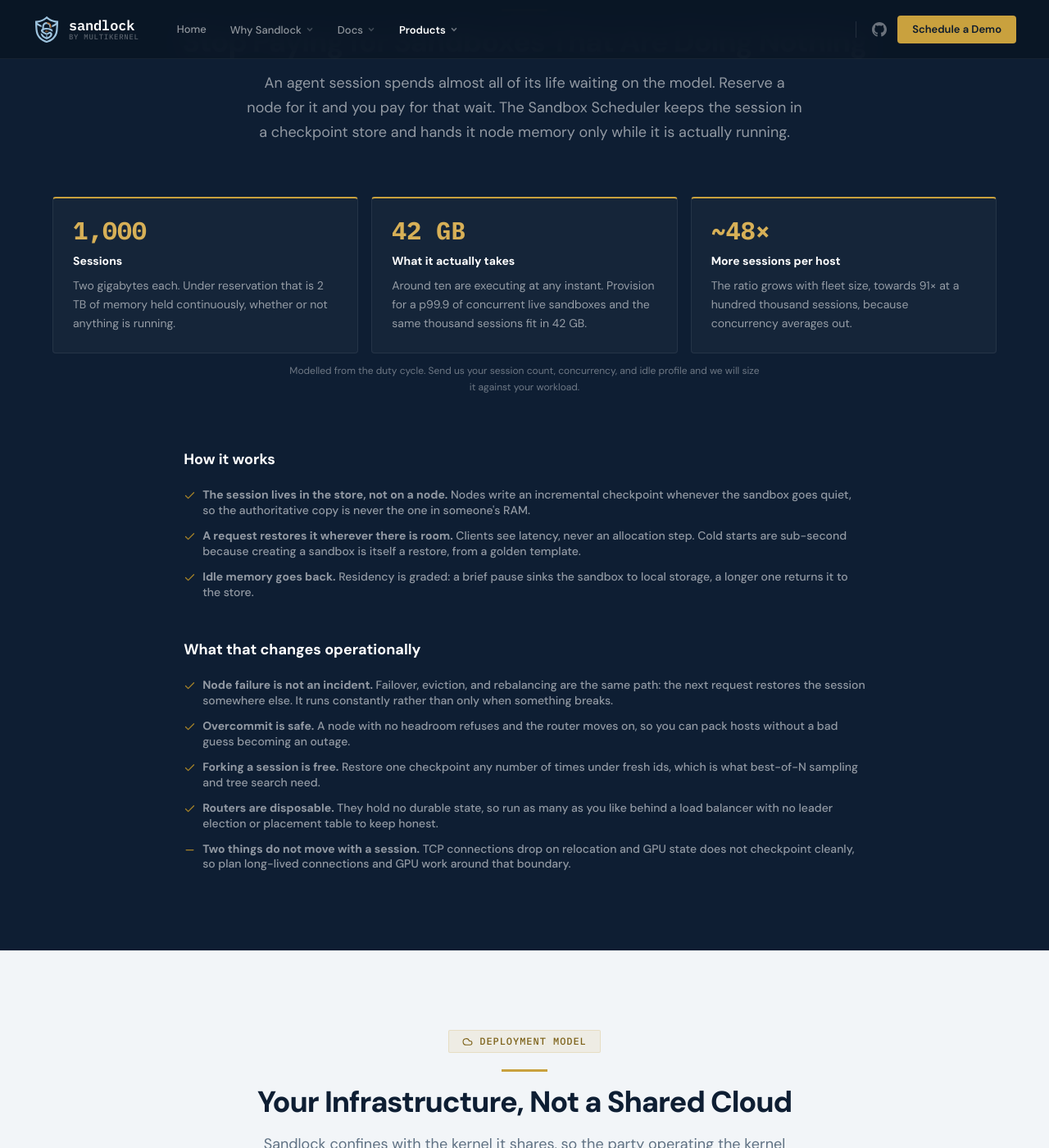
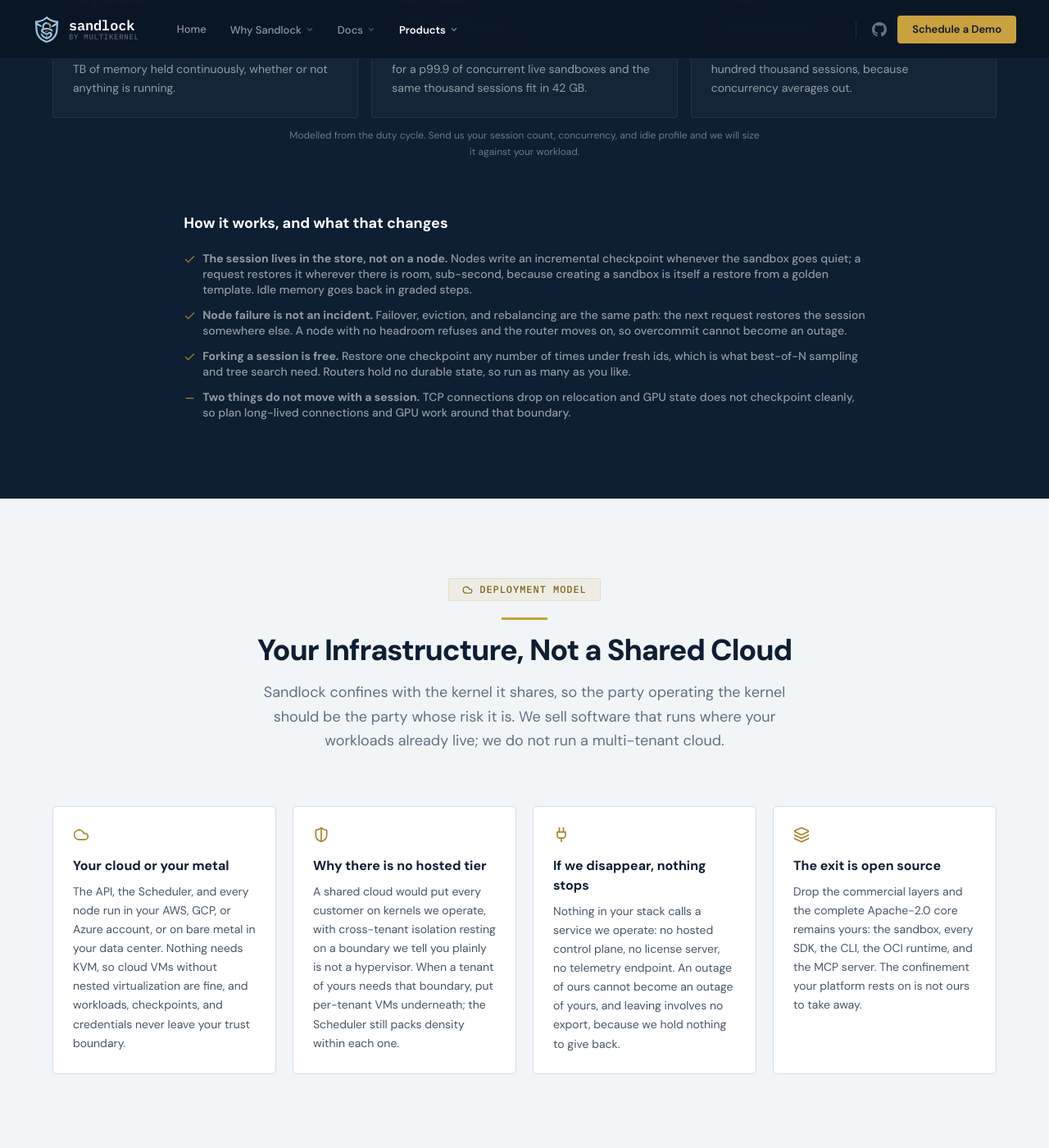
Before and after one commit to multikernel/sandlock.io, a Jekyll site: the page built from enterprise.html, in a window 1280 px wide and 1400 px high, scrolled down 2739 px. Shown: the whole window at 82% size. Built offline with Jekyll 4.4.1, drawn with Linux system fonts in a browser that asks for light colours; some of the changed text lies outside the part shown.

Commit message:
Add the no-cloud-dependency claims, and compact the enterprise page

```diff
--- a/enterprise.html
+++ b/enterprise.html
@@ -268,8 +268,7 @@
                     <span class="tag">Apache-2.0</span>
                 </div>
                 <div class="layer-body">
-                    <p>The sandbox itself: Landlock, seccomp-bpf, the supervisor, copy-on-write, the network and HTTP ACLs, credential injection, and the handler API. Every interface, from the CLI through Python, Rust, Go, the OCI runtime, and the MCP server, is in the open-source project.</p>
-                    <p><strong>Nothing on this site's documentation is gated.</strong> Apache-2.0, patent grant included, free at any scale. If you run Sandlock on your own machines and never talk to us, that is a supported outcome, not a trial.</p>
+                    <p>The sandbox itself: Landlock, seccomp-bpf, the supervisor, copy-on-write, the ACLs, credential injection, the handler API, and every interface from the CLI through the SDKs, the OCI runtime, and the MCP server. <strong>Nothing is gated.</strong> Apache-2.0 with patent grant, free at any scale; running it forever without talking to us is a supported outcome, not a trial.</p>
                 </div>
             </div>
 
@@ -279,8 +278,7 @@
                     <span class="tag commercial">Commercial</span>
                 </div>
                 <div class="layer-body">
-                    <p>An HTTP API over the core API, plus client SDKs. It turns a local library call into a remote one: create a sandbox from a container image, run commands in it, move files in and out, checkpoint it, and reconnect to it later from a different process or a different machine.</p>
-                    <p>This is the layer where sandboxes stop being a function call and start being <strong>infrastructure with identity, lifetime, and access control</strong>.</p>
+                    <p>An HTTP API over the core, plus client SDKs: create a sandbox from a container image, run commands in it, move files in and out, checkpoint it, and reconnect later from another process or machine. The layer where sandboxes stop being a function call and start being <strong>infrastructure with identity, lifetime, and access control</strong>.</p>
                 </div>
             </div>
 
@@ -290,8 +288,7 @@
                     <span class="tag commercial">Commercial</span>
                 </div>
                 <div class="layer-body">
-                    <p>Places sandboxes across a fleet. It treats a sandbox's home as a checkpoint store rather than a node, so a node lends memory for the duration of a call and takes it back afterwards.</p>
-                    <p>For a workload that is idle over 99% of the time, that difference is the entire economics of running it.</p>
+                    <p>Places sandboxes across a fleet, treating a sandbox's home as a checkpoint store rather than a node: a node lends memory for the duration of a call and takes it back afterwards. For a workload that is idle over 99% of the time, that difference is the entire economics of running it.</p>
                 </div>
             </div>
         </div>
@@ -311,16 +308,12 @@
 
         <div class="cap-grid">
             <div class="cap">
-                <h3><i data-lucide="globe"></i>Any language, over HTTP</h3>
-                <p>The core is Rust with bindings. The API is a REST surface with an API key, so a caller needs no Landlock, no Linux, and no FFI.</p>
+                <h3><i data-lucide="globe"></i>Any language, with scoped keys</h3>
+                <p>A REST surface, so a caller needs no Landlock, no Linux, and no FFI. Keys carry fine-grained scopes across create, exec, files, checkpoints, and MCP, with per-key usage accounting.</p>
             </div>
             <div class="cap">
                 <h3><i data-lucide="save"></i>Sandboxes that outlive the call</h3>
-                <p>A sandbox has an id and persists across runs. Files written by one call are there for the next. Disconnect, then reconnect from another process entirely.</p>
-            </div>
-            <div class="cap">
-                <h3><i data-lucide="camera"></i>Checkpoint and restore</h3>
-                <p>Save a named checkpoint, stop the sandbox, and bring it back later. The same mechanism the Sandbox Scheduler uses to move a sandbox between nodes.</p>
+                <p>A sandbox has an id, persists across runs, and can be reconnected from another process entirely. Named checkpoints stop it and bring it back later, the same mechanism the Scheduler uses to move it between nodes.</p>
             </div>
             <div class="cap">
                 <h3><i data-lucide="container"></i>Container images as the rootfs</h3>
@@ -333,10 +326,6 @@
             <div class="cap">
                 <h3><i data-lucide="bot"></i>Remote MCP</h3>
                 <p>Native MCP transports, so Claude Desktop, Cursor, or any MCP client points at the API directly. Register your own Python tools; each call runs in its own sandbox.</p>
-            </div>
-            <div class="cap">
-                <h3><i data-lucide="key-round"></i>Scoped keys and usage</h3>
-                <p>Keys carry fine-grained scopes covering create, exec, read, files, checkpoints, tools, and MCP, with per-key usage accounting behind them.</p>
             </div>
             <div class="cap">
                 <h3><i data-lucide="git-branch"></i>Pipelines across stages</h3>
@@ -378,19 +367,11 @@
         <p class="table-note" style="color: rgba(255,255,255,0.4); text-align: center; max-width: 70ch; margin-left: auto; margin-right: auto;">Modelled from the duty cycle. Send us your session count, concurrency, and idle profile and we will size it against your workload.</p>
 
         <div style="max-width: 76ch; margin: var(--space-16) auto 0;">
-            <h3 style="font-size: var(--text-lg); font-weight: 700; color: white; margin-bottom: var(--space-5);">How it works</h3>
+            <h3 style="font-size: var(--text-lg); font-weight: 700; color: white; margin-bottom: var(--space-5);">How it works, and what that changes</h3>
             <div class="capability-features">
-                <div class="feature-item"><i data-lucide="check"></i><span><strong>The session lives in the store, not on a node.</strong> Nodes write an incremental checkpoint whenever the sandbox goes quiet, so the authoritative copy is never the one in someone's RAM.</span></div>
-                <div class="feature-item"><i data-lucide="check"></i><span><strong>A request restores it wherever there is room.</strong> Clients see latency, never an allocation step. Cold starts are sub-second because creating a sandbox is itself a restore, from a golden template.</span></div>
-                <div class="feature-item"><i data-lucide="check"></i><span><strong>Idle memory goes back.</strong> Residency is graded: a brief pause sinks the sandbox to local storage, a longer one returns it to the store.</span></div>
-            </div>
-
-            <h3 style="font-size: var(--text-lg); font-weight: 700; color: white; margin: var(--space-12) 0 var(--space-5);">What that changes operationally</h3>
-            <div class="capability-features">
-                <div class="feature-item"><i data-lucide="check"></i><span><strong>Node failure is not an incident.</strong> Failover, eviction, and rebalancing are the same path: the next request restores the session somewhere else. It runs constantly rather than only when something breaks.</span></div>
-                <div class="feature-item"><i data-lucide="check"></i><span><strong>Overcommit is safe.</strong> A node with no headroom refuses and the router moves on, so you can pack hosts without a bad guess becoming an outage.</span></div>
-                <div class="feature-item"><i data-lucide="check"></i><span><strong>Forking a session is free.</strong> Restore one checkpoint any number of times under fresh ids, which is what best-of-N sampling and tree search need.</span></div>
-                <div class="feature-item"><i data-lucide="check"></i><span><strong>Routers are disposable.</strong> They hold no durable state, so run as many as you like behind a load balancer with no leader election or placement table to keep honest.</span></div>
+                <div class="feature-item"><i data-lucide="check"></i><span><strong>The session lives in the store, not on a node.</strong> Nodes write an incremental checkpoint whenever the sandbox goes quiet; a request restores it wherever there is room, sub-second, because creating a sandbox is itself a restore from a golden template. Idle memory goes back in graded steps.</span></div>
+                <div class="feature-item"><i data-lucide="check"></i><span><strong>Node failure is not an incident.</strong> Failover, eviction, and rebalancing are the same path: the next request restores the session somewhere else. A node with no headroom refuses and the router moves on, so overcommit cannot become an outage.</span></div>
+                <div class="feature-item"><i data-lucide="check"></i><span><strong>Forking a session is free.</strong> Restore one checkpoint any number of times under fresh ids, which is what best-of-N sampling and tree search need. Routers hold no durable state, so run as many as you like.</span></div>
                 <div class="feature-item"><i data-lucide="minus"></i><span><strong>Two things do not move with a session.</strong> TCP connections drop on relocation and GPU state does not checkpoint cleanly, so plan long-lived connections and GPU work around that boundary.</span></div>
             </div>
         </div>
@@ -412,23 +393,23 @@
         <div class="fit-grid">
             <div class="fit">
                 <i data-lucide="cloud"></i>
-                <h3>Bring your own cloud</h3>
-                <p>The API, the Scheduler, and every node run in your AWS, GCP, or Azure account, inside your VPC. Workloads, checkpoints, and credentials never leave your trust boundary.</p>
+                <h3>Your cloud or your metal</h3>
+                <p>The API, the Scheduler, and every node run in your AWS, GCP, or Azure account, or on bare metal in your data center. Nothing needs KVM, so cloud VMs without nested virtualization are fine, and workloads, checkpoints, and credentials never leave your trust boundary.</p>
             </div>
             <div class="fit">
                 <i data-lucide="shield-half"></i>
                 <h3>Why there is no hosted tier</h3>
-                <p>A shared cloud would put every customer on kernels we operate, with cross-tenant isolation resting on a boundary we tell you plainly is not a hypervisor. That trade is not ours to make for you.</p>
+                <p>A shared cloud would put every customer on kernels we operate, with cross-tenant isolation resting on a boundary we tell you plainly is not a hypervisor. When a tenant of yours needs that boundary, put per-tenant VMs underneath; the Scheduler still packs density within each one.</p>
             </div>
             <div class="fit">
-                <i data-lucide="server"></i>
-                <h3>Or your own metal</h3>
-                <p>Nothing in the stack needs KVM, so it runs inside cloud VMs where nested virtualization is unavailable, and on bare metal in your data center where a cloud account is not an option.</p>
+                <i data-lucide="plug"></i>
+                <h3>If we disappear, nothing stops</h3>
+                <p>Nothing in your stack calls a service we operate: no hosted control plane, no license server, no telemetry endpoint. An outage of ours cannot become an outage of yours, and leaving involves no export, because we hold nothing to give back.</p>
             </div>
             <div class="fit">
                 <i data-lucide="layers"></i>
-                <h3>Compose with a harder boundary</h3>
-                <p>When a tenant of yours needs a kernel boundary, run Sandlock inside per-tenant VMs. The hypervisor separates your tenants; the Scheduler still packs density within each one.</p>
+                <h3>The exit is open source</h3>
+                <p>Drop the commercial layers and the complete Apache-2.0 core remains yours: the sandbox, every SDK, the CLI, the OCI runtime, and the MCP server. The confinement your platform rests on is not ours to take away.</p>
             </div>
         </div>
     </div>
```
